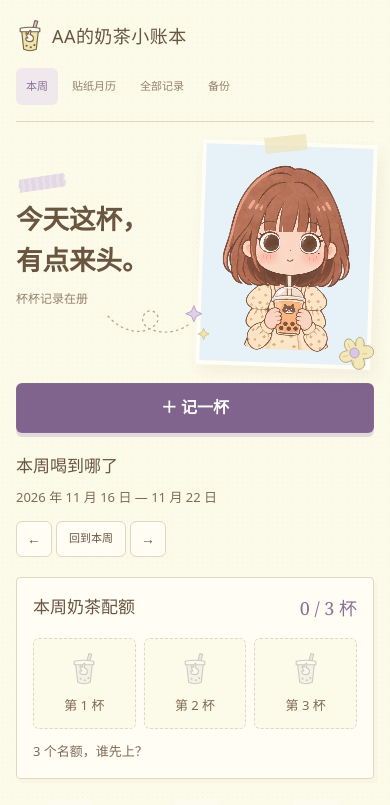
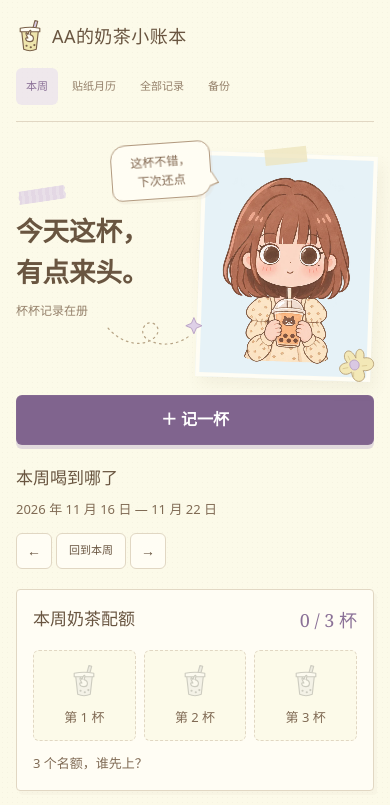
Before and after one commit to aaaa0718/Miketea-recording, a React (Vite) app: page /#/ in a window 390 px wide. Shown: the top 805 px of the page. Built offline with nearby package versions, Linux system fonts and the light colour scheme.

Commit message:
Add mobile speech bubble linking title and character

```diff
--- a/src/pages/HomePage.jsx
+++ b/src/pages/HomePage.jsx
@@ -24,7 +24,7 @@ export default function HomePage() {
   const changeWeek = date => { setWeek(date); setSelected(null); };
   return <>
     <section className="hero-layout">
-      <div className="hero-copy"><p className="hero-eyebrow mb-4 font-serif text-[9px] tracking-[.22em] text-muted">AA’S TEA LOG</p><h1 className="text-[30px] font-medium leading-relaxed tracking-wider sm:text-[38px]">今天这杯，<br />有点来头。</h1><p className="hero-description mt-4 text-xs text-muted">杯杯记录在册</p><svg className="hero-doodle" viewBox="0 0 130 56" fill="none" aria-hidden="true" focusable="false"><path d="M5 15c18 21 45 24 58 11 12-13-8-25-14-12-9 19 34 30 57 10" stroke="#b7a486" strokeWidth="1.5" strokeLinecap="round" strokeDasharray="2 5" /><path d="m108 9 3-7 3 7 7 3-7 3-3 7-3-7-7-3Z" fill="#ded0e7" stroke="#baa3c6" strokeWidth="1.2" strokeLinejoin="round" /><path d="m121 35 2-5 2 5 5 2-5 2-2 5-2-5-5-2Z" fill="#f1e5ad" stroke="#d4bf7f" strokeWidth="1" strokeLinejoin="round" /></svg></div>
+      <div className="hero-copy"><p className="hero-eyebrow mb-4 font-serif text-[9px] tracking-[.22em] text-muted">AA’S TEA LOG</p><h1 className="text-[30px] font-medium leading-relaxed tracking-wider sm:text-[38px]">今天这杯，<br />有点来头。</h1><p className="hero-description mt-4 text-xs text-muted">杯杯记录在册</p><div className="hero-speech">这杯不错，<br />下次还点</div><svg className="hero-doodle" viewBox="0 0 130 56" fill="none" aria-hidden="true" focusable="false"><path d="M5 15c18 21 45 24 58 11 12-13-8-25-14-12-9 19 34 30 57 10" stroke="#b7a486" strokeWidth="1.5" strokeLinecap="round" strokeDasharray="2 5" /><path d="m108 9 3-7 3 7 7 3-7 3-3 7-3-7-7-3Z" fill="#ded0e7" stroke="#baa3c6" strokeWidth="1.2" strokeLinejoin="round" /><path d="m121 35 2-5 2 5 5 2-5 2-2 5-2-5-5-2Z" fill="#f1e5ad" stroke="#d4bf7f" strokeWidth="1" strokeLinejoin="round" /></svg></div>
       <button ref={primaryButton} className="btn-primary hero-add" onClick={() => openEditor()}>＋ 记一杯</button>
       <HeroArt />
     </section>
--- a/src/styles.css
+++ b/src/styles.css
@@ -72,12 +72,16 @@
 .hero-copy { position: relative; grid-column: 1; grid-row: 1; align-self: end; }
 .hero-copy::before { content: ''; position: absolute; left: 3px; top: -30px; width: 66px; height: 18px; background: repeating-linear-gradient(95deg, #d7c6e2a8 0 4px, #dfd2e8a8 4px 7px); clip-path: polygon(3% 0, 97% 3%, 100% 22%, 97% 43%, 100% 66%, 97% 100%, 0 96%, 3% 73%, 0 51%, 3% 25%); transform: rotate(-9deg); pointer-events: none; }
 .hero-doodle { display: block; position: absolute; width: clamp(90px, 12vw, 160px); height: auto; right: -6px; bottom: -42px; pointer-events: none; }
+.hero-speech { display: none; }
 .hero-flower { position: absolute; width: 62px; height: 62px; right: -19px; bottom: -18px; transform: rotate(13deg); pointer-events: none; z-index: 2; }
 .hero-add { grid-column: 1; grid-row: 2; justify-self: start; align-self: start; }
 .hero-layout > .hero-art { grid-column: 2; grid-row: 1 / span 2; }
 .mobile-quick-add { position: fixed; right: 18px; bottom: calc(20px + env(safe-area-inset-bottom, 0px)); z-index: 30; min-height: 48px; padding: 12px 20px; border-radius: 999px; background: #80648e; color: white; font-size: 14px; font-weight: 600; box-shadow: 0 4px 18px #69554030; border: 1px solid #fff9; }
 @media(max-width: 639px) {
-  .hero-layout { grid-template-columns: minmax(0, 1fr) minmax(0, 1fr); gap: 16px 8px; padding: 20px 0; }
+  .hero-layout { grid-template-columns: minmax(0, 1fr) minmax(0, 1fr); gap: 16px 8px; padding: 32px 0 20px; }
+  .hero-speech { display: block; position: absolute; right: -20px; top: -68px; z-index: 3; width: 100px; padding: 8px 10px; border: 1.3px solid #b29a80; border-radius: 15px 12px 16px 10px; background: #fffdf3; color: #80664f; font-size: 12px; line-height: 1.6; text-align: center; transform: rotate(-4deg); box-shadow: 2px 3px 0 #d8cbb52b; pointer-events: none; }
+  .hero-speech::after { content: ''; position: absolute; right: -6px; bottom: 10px; width: 11px; height: 11px; background: #fffdf3; border-right: 1.3px solid #b29a80; border-bottom: 1.3px solid #b29a80; transform: skewY(20deg) rotate(-35deg); }
+  .hero-doodle > path:last-child { display: none; }
   .hero-copy { position: relative; align-self: center; min-width: 0; }
   .hero-copy::before { top: -23px; left: 2px; width: 48px; height: 14px; }
   .hero-flower { width: 43px; height: 43px; right: -9px; bottom: -9px; }
```
